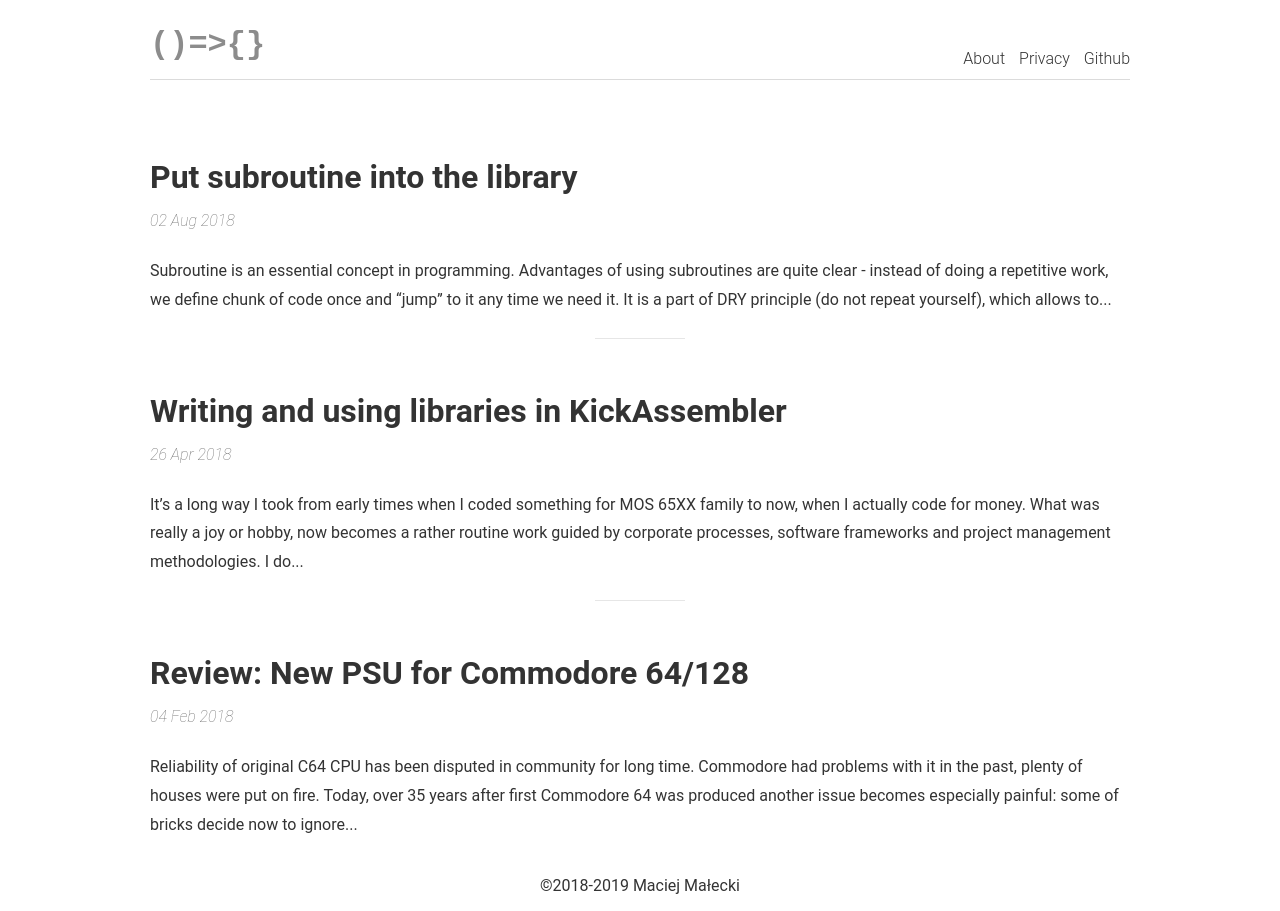
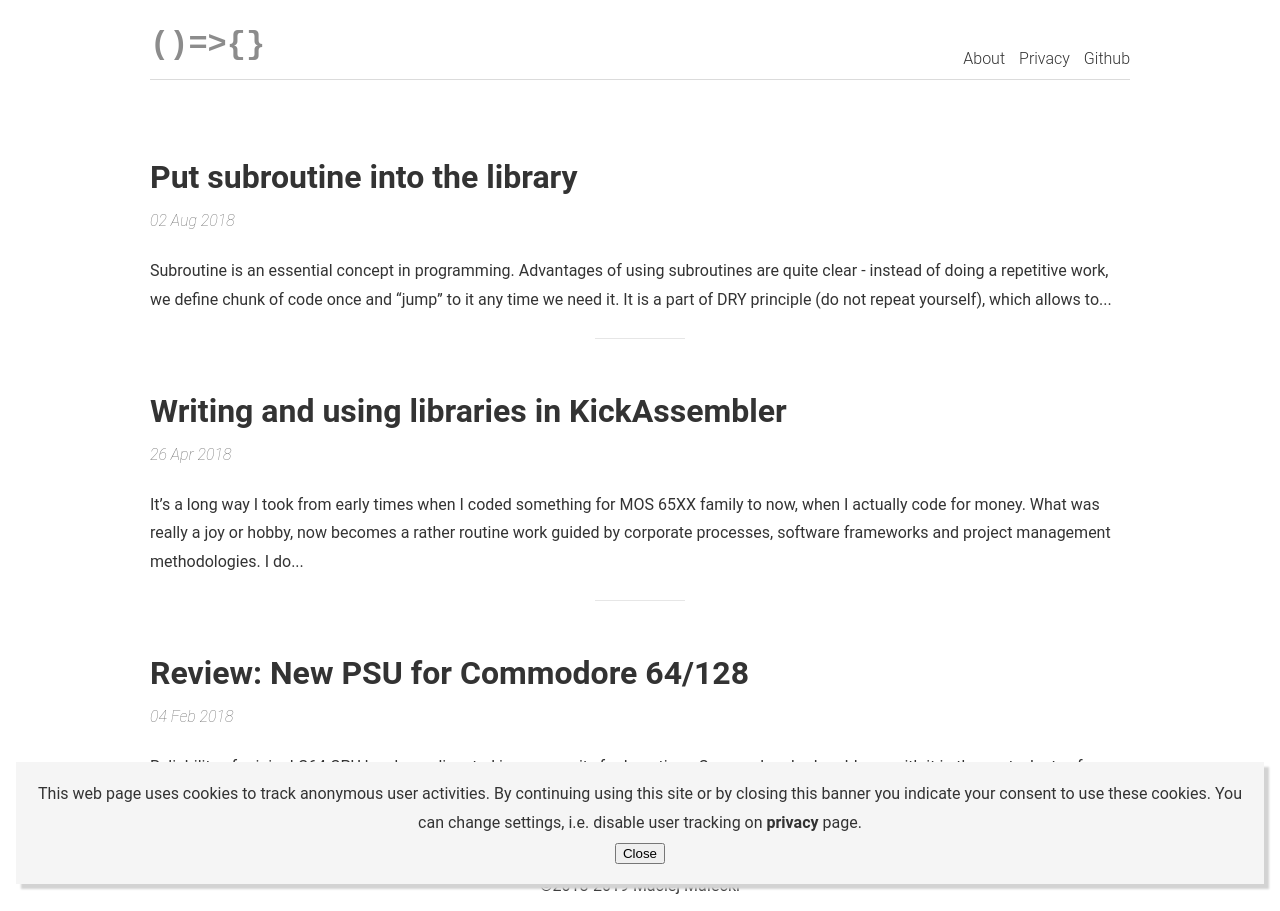
Before and after one commit to c64lib/docu, a Jekyll site: the page built from index.html, in a window 1280 px wide. Built offline with Jekyll 4.4.1, drawn with Linux system fonts in a browser that asks for light colours; the list of posts is cut into pages by our own code.

Commit message:
full GDPR functionality

```diff
--- a/_layouts/default.html
+++ b/_layouts/default.html
@@ -64,9 +64,19 @@
 	    <!-- Footer -->
 	    {% include footer.html %}
 
+      <div id="gdpr" style="display: none;">
+        <p>
+          This web page uses cookies to track anonymous user activities. By continuing using this site
+          or by closing this banner you indicate your consent to use these cookies.
+          You can change settings, i.e. disable user tracking on <a href="privacy.html">privacy</a> page.
+        </p>
+        <button id="gdprClose">Close</button>
+      </div>
+
 	    <!-- Script -->
       {% include script.html %}
 
 	</div>
+
 </body>
 </html>
--- a/css/main.scss
+++ b/css/main.scss
@@ -4,3 +4,17 @@
 
 //Import
 @import "base", "mixin", "typography", "layout", "syntax.scss", "custom.scss";
+
+div#gdpr {
+  position: fixed;
+  bottom: 0;
+  right: 0;
+  margin: 1em 1em;
+  padding: 1em;
+  background: whitesmoke;
+  box-shadow: 5px 5px 2px lightgray;
+  text-align: center;
+  p {
+    margin: 0.1em;
+  }
+}
--- a/js/main.js
+++ b/js/main.js
@@ -39,3 +39,12 @@ function menuClick() {
 }
 
 menuClick();
+
+var useCookies = localStorage.getItem('useCookies');
+document.getElementById('gdprClose').addEventListener('click', function() {
+	document.getElementById('gdpr').style.display = 'none';
+	localStorage.setItem('useCookies', 'true');
+});
+if (!useCookies) {
+	document.getElementById('gdpr').style.display = 'block';
+}
```
